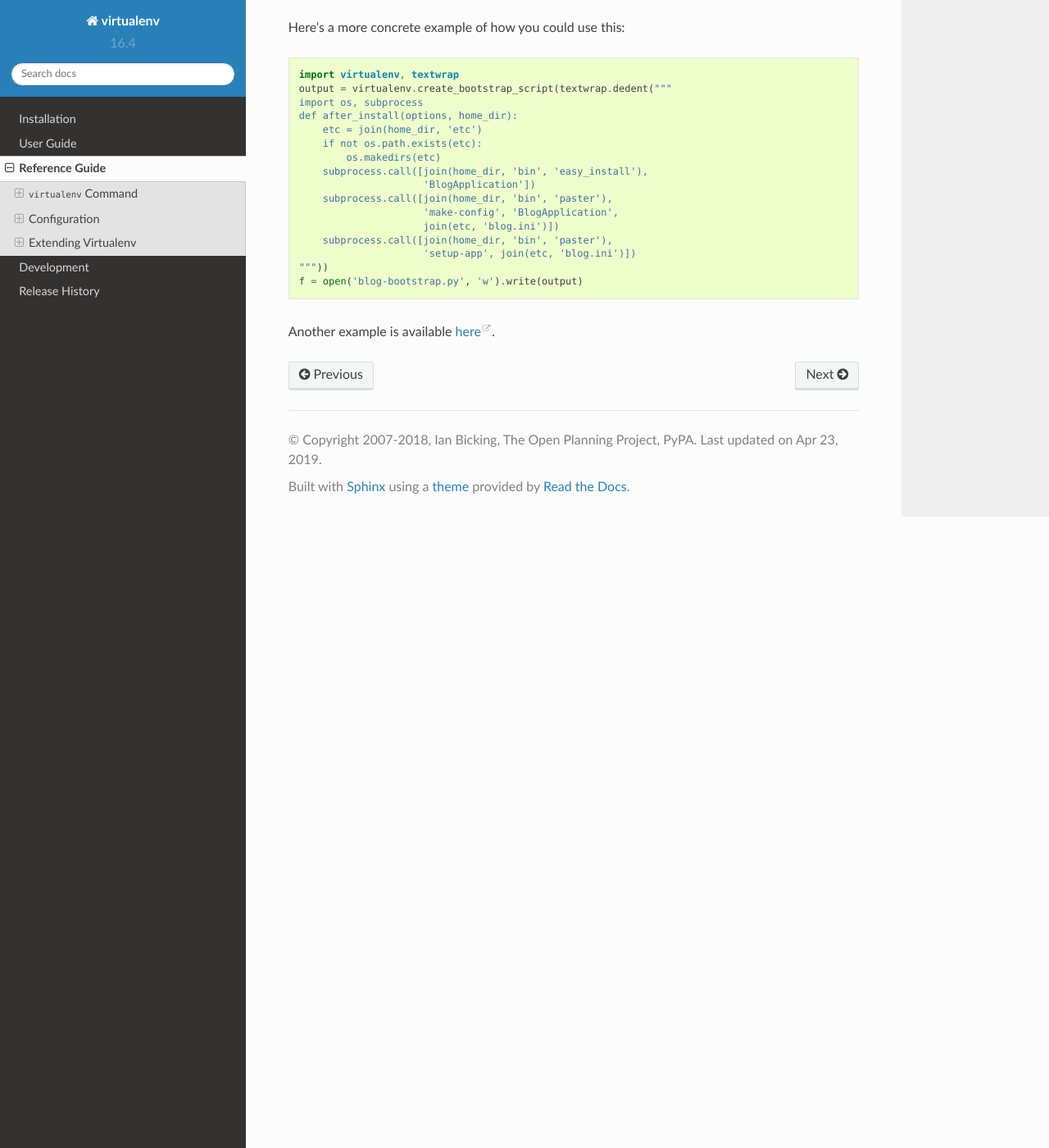
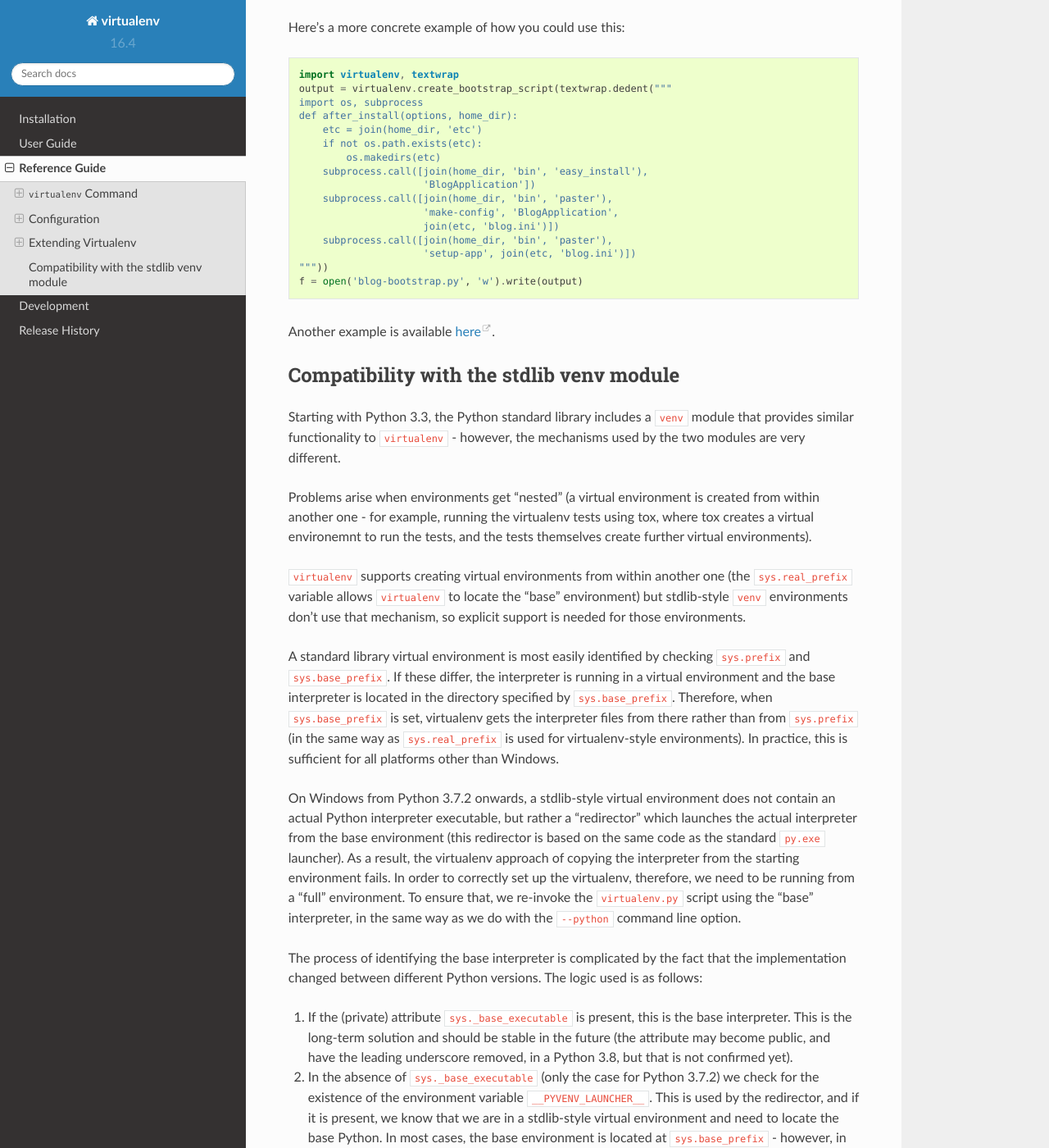
Before and after one commit to pypa/virtualenv, a Sphinx documentation site: the page built from docs/reference.rst, in a window 1280 px wide and 1400 px high, scrolled down 4954 px. Shown: the whole window at 82% size. Built offline with Sphinx 7.4.7 and the Read the Docs theme 2.0.0, drawn with Linux system fonts in a browser that asks for light colours; some of the changed text lies outside the part shown.

Commit message:
ability to invoke it from venv generated Python (#1345)

```diff
--- /dev/null
+++ b/docs/changelog/1345.bugfix.rst
@@ -0,0 +1,2 @@
+Handle running virtualenv from within a virtual environment created
+using the stdlib ``venv`` module. Fixes #1339.
--- a/docs/reference.rst
+++ b/docs/reference.rst
@@ -270,3 +270,62 @@
 Another example is available `here`__.
 
 .. __: https://github.com/socialplanning/fassembler/blob/master/fassembler/create-venv-script.py
+
+
+Compatibility with the stdlib venv module
+-----------------------------------------
+
+Starting with Python 3.3, the Python standard library includes a ``venv``
+module that provides similar functionality to ``virtualenv`` - however, the
+mechanisms used by the two modules are very different.
+
+Problems arise when environments get "nested" (a virtual environment is
+created from within another one - for example, running the virtualenv tests
+using tox, where tox creates a virtual environemnt to run the tests, and the
+tests themselves create further virtual environments).
+
+``virtualenv`` supports creating virtual environments from within another one
+(the ``sys.real_prefix`` variable allows ``virtualenv`` to locate the "base"
+environment) but stdlib-style ``venv`` environments don't use that mechanism,
+so explicit support is needed for those environments.
+
+A standard library virtual environment is most easily identified by checking
+``sys.prefix`` and ``sys.base_prefix``. If these differ, the interpreter is
+running in a virtual environment and the base interpreter is located in the
+directory specified by ``sys.base_prefix``. Therefore, when
+``sys.base_prefix`` is set, virtualenv gets the interpreter files from there
+rather than from ``sys.prefix`` (in the same way as ``sys.real_prefix`` is
+used for virtualenv-style environments). In practice, this is sufficient for
+all platforms other than Windows.
+
+On Windows from Python 3.7.2 onwards, a stdlib-style virtual environment does
+not contain an actual Python interpreter executable, but rather a "redirector"
+which launches the actual interpreter from the base environment (this
+redirector is based on the same code as the standard ``py.exe`` launcher). As
+a result, the virtualenv approach of copying the interpreter from the starting
+environment fails. In order to correctly set up the virtualenv, therefore, we
+need to be running from a "full" environment. To ensure that, we re-invoke the
+``virtualenv.py`` script using the "base" interpreter, in the same way as we
+do with the ``--python`` command line option.
+
+The process of identifying the base interpreter is complicated by the fact
+that the implementation changed between different Python versions. The
+logic used is as follows:
+
+1. If the (private) attribute ``sys._base_executable`` is present, this is
+   the base interpreter. This is the long-term solution and should be stable
+   in the future (the attribute may become public, and have the leading
+   underscore removed, in a Python 3.8, but that is not confirmed yet).
+2. In the absence of ``sys._base_executable`` (only the case for Python 3.7.2)
+   we check for the existence of the environment variable
+   ``__PYVENV_LAUNCHER__``. This is used by the redirector, and if it is
+   present, we know that we are in a stdlib-style virtual environment and need
+   to locate the base Python. In most cases, the base environment is located
+   at ``sys.base_prefix`` - however, in the case where the user creates a
+   virtualenv, and then creates a venv from that virtualenv,
+   ``sys.base_prefix`` is not correct - in that case, though, we have
+   ``sys.real_prefix`` (set by virtualenv) which *is* correct.
+
+There is one further complication - as noted above, the environment variable
+``__PYVENV_LAUNCHER__`` affects how the interpreter works, so before we
+re-invoke the virtualenv script, we remove this from the environment.
```
Also changed, not shown: virtualenv.py (+38 -2 lines), 1 other file.
